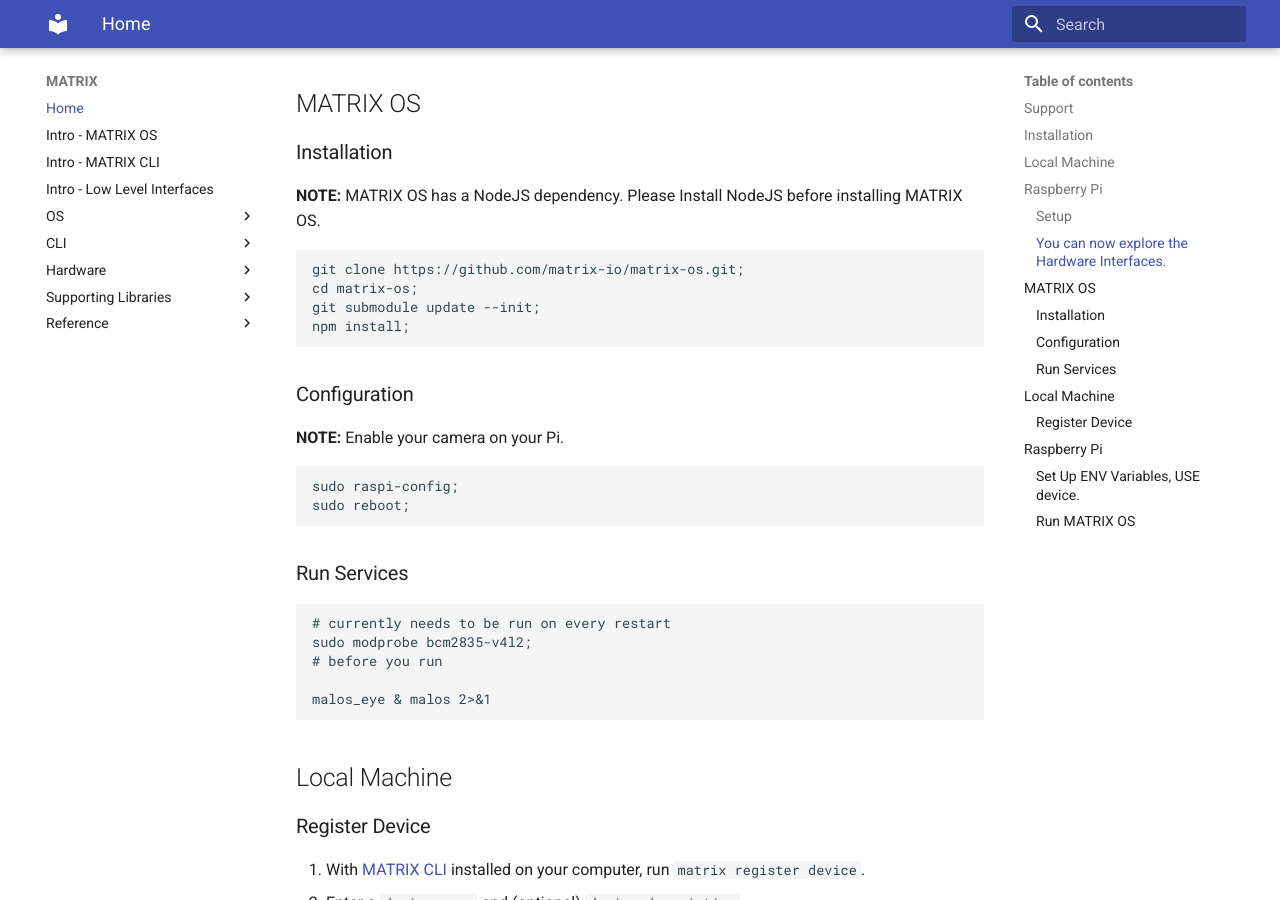
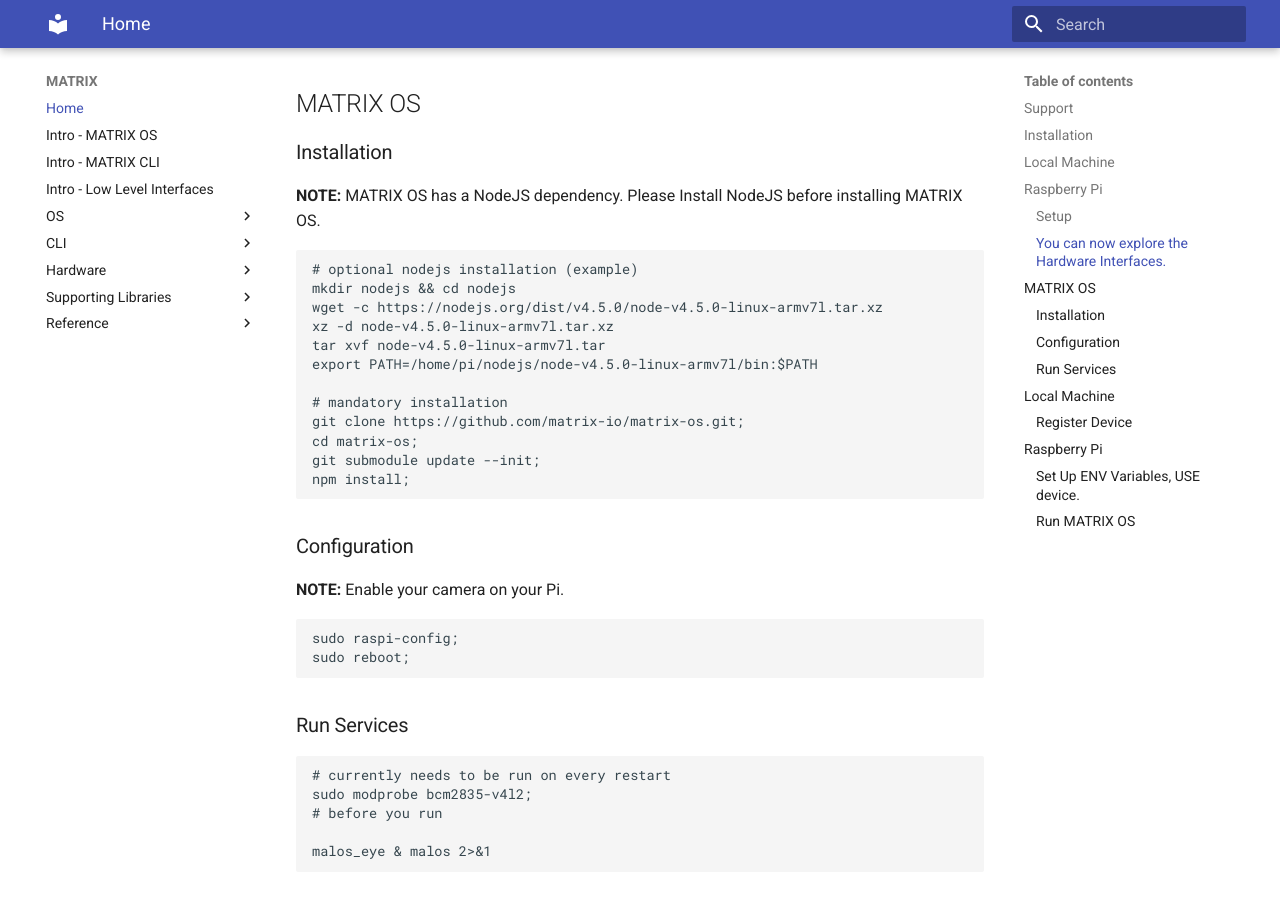
Before and after one commit to matrix-io/matrix-documentation, an MkDocs documentation site: the page built from docs/index.md, in a window 1280 px wide and 900 px high, scrolled down 1154 px. Built offline with MkDocs 1.6.1 and Material for MkDocs 9.7.7, drawn with Linux system fonts in a browser that asks for light colours; old or Windows-style settings are respelled for this version of MkDocs.

Commit message:
updates to index docs

````diff
--- a/docs/index.md
+++ b/docs/index.md
@@ -34,6 +34,14 @@
 ### Installation
 **NOTE:** MATRIX OS has a NodeJS dependency. Please Install NodeJS before installing MATRIX OS.
 ```
+# optional nodejs installation (example)
+mkdir nodejs && cd nodejs
+wget -c https://nodejs.org/dist/v4.5.0/node-v4.5.0-linux-armv7l.tar.xz
+xz -d node-v4.5.0-linux-armv7l.tar.xz
+tar xvf node-v4.5.0-linux-armv7l.tar
+export PATH=/home/pi/nodejs/node-v4.5.0-linux-armv7l/bin:$PATH
+
+# mandatory installation
 git clone https://github.com/matrix-io/matrix-os.git;
 cd matrix-os;
 git submodule update --init;
````
